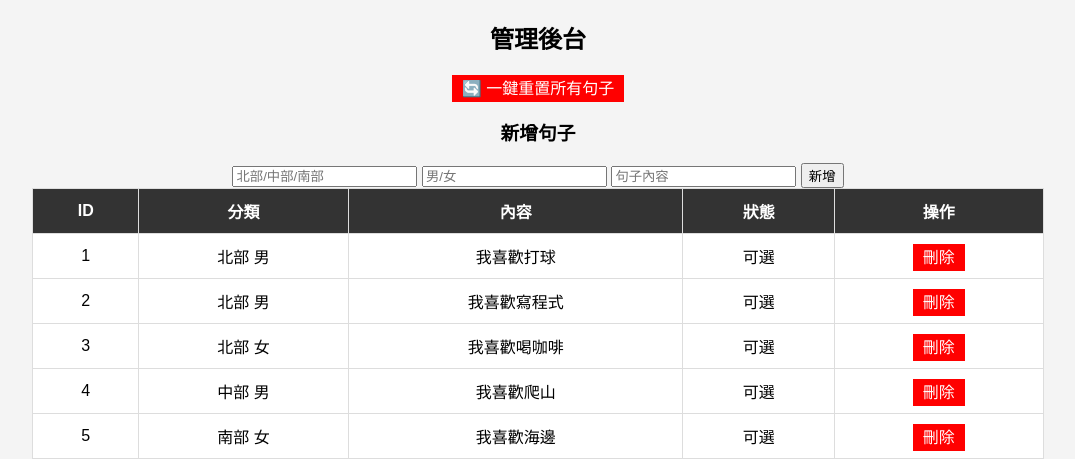
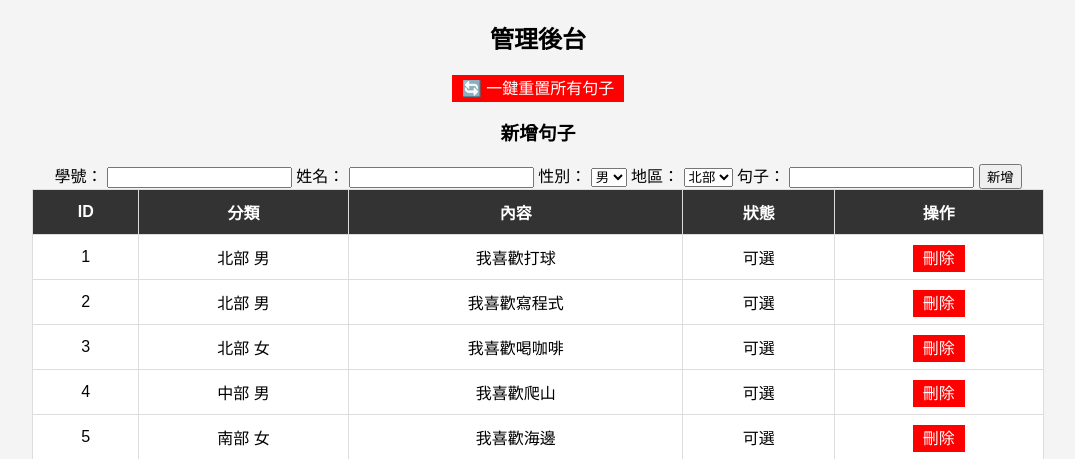
Before and after one commit to shuhan660/SentenceWebsite, a Flask app: page /admin in a window 1280 px wide. Shown: the top 459 px of the page, without its empty margins (102-1177 px from the left). Run offline with Flask 3, Linux system fonts and the light colour scheme; the visitor is signed in with stand-in values (Sample User, id 1); data comes from the database, SQL or seed files in the repository.

```diff
--- a/app/routes.py
+++ b/app/routes.py
@@ -117,22 +117,37 @@ def add_sentence():
     if not session.get("admin"):
         return "no permission"
 
+    student_id = request.form["student_id"]
+    name = request.form["name"]
     region = request.form["region"]
     gender = request.form["gender"]
     content = request.form["content"]
+
+    # 🔥 找或建立學生
+    student = Student.query.filter_by(student_id=student_id).first()
+
+    if not student:
+        student = Student(
+            student_id=student_id,
+            name=name,
+            gender=gender,
+            region=region
+        )
+        db.session.add(student)
+        db.session.commit()
 
     sentence = Sentence(
         region=region,
         gender=gender,
         content=content,
-        selected=False
+        selected=False,
+        selected_by=student.id
     )
 
     db.session.add(sentence)
     db.session.commit()
 
     return redirect("/admin")
-
 
 
 @main.route("/reset")
--- a/app/templates/admin.html
+++ b/app/templates/admin.html
@@ -50,12 +50,29 @@
 
 <form method="POST" action="/add_sentence">
 
-    <input name="region" placeholder="北部/中部/南部">
-    <input name="gender" placeholder="男/女">
-    <input name="content" placeholder="句子內容">
+    學號：
+    <input name="student_id" required>
+
+    姓名：
+    <input name="name" required>
+
+    性別：
+    <select name="gender">
+        <option value="男">男</option>
+        <option value="女">女</option>
+    </select>
+
+    地區：
+    <select name="region">
+        <option value="北">北部</option>
+        <option value="中">中部</option>
+        <option value="南">南部</option>
+    </select>
+
+    句子：
+    <input name="content" required>
 
     <button type="submit">新增</button>
-
 </form>
 
 <table>
```
Also changed, not shown: app/templates/index.html (+9 -0 lines).
